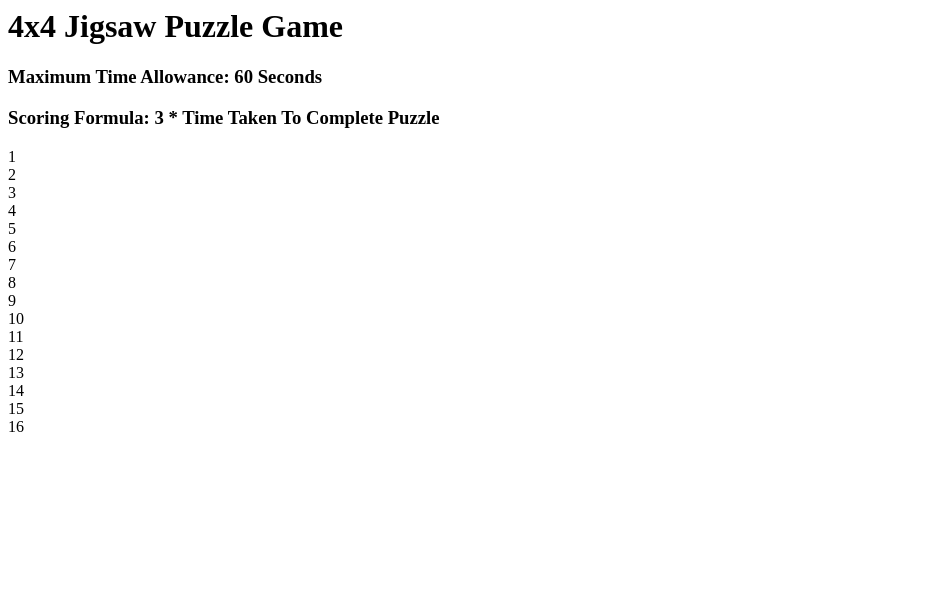
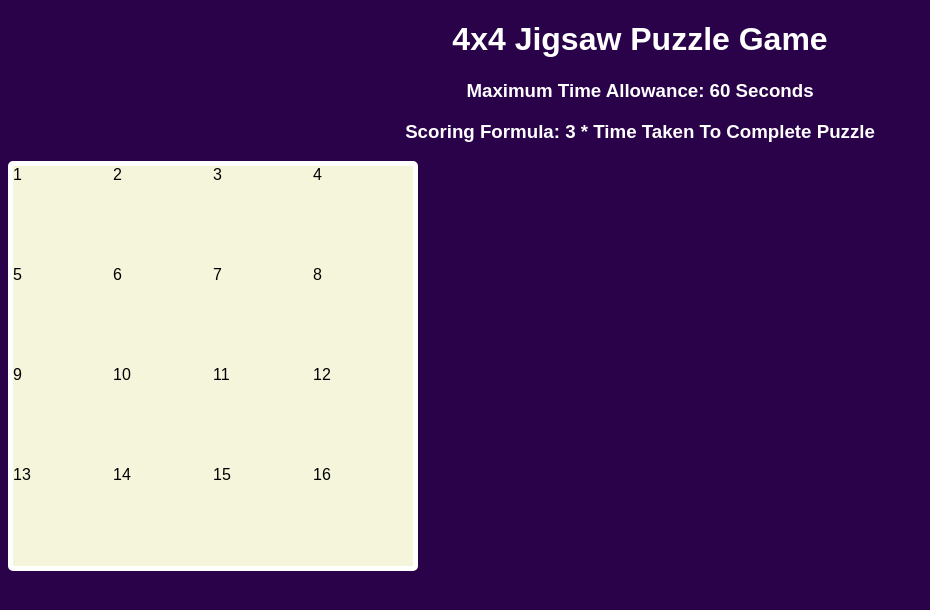
Before and after one commit to ahmedfayazyousuf/TheHangingHouseTesting, a plain HTML site: page JigsawHTML.html in a window 1280 px wide. Shown: the whole page, without its empty margins (0-930 px from the left). Drawn offline with Linux system fonts and the light colour scheme.

Commit message:
styling
changes made to html and styling

```diff
--- a/JigsawHTML.html
+++ b/JigsawHTML.html
@@ -1,10 +1,8 @@
-<DOCTYPE html>
+<!DOCTYPE html>
 <html>
     <head>
-        <title>
-            Jigsaw Puzzle Game - The Hanging House
-            <link rel="stylesheet" type="text/css" href="JigsawStyle.css">
-        </title>
+        <title>Jigsaw Puzzle Game</title>
+        <link rel="stylesheet" href="JigsawStyle.css">
     </head>
     <body>
         <h1>4x4 Jigsaw Puzzle Game</h1>
--- a/JigsawStyle.css
+++ b/JigsawStyle.css
@@ -1,3 +1,30 @@
 body{
-    background-color: red;
+    background-color: #29024a;
 }
+#jigsaw{
+    align-items: center;
+    text-align: center;
+}
+#puzzle_grid{
+    width: 400px;
+    height: 400px;
+    border: 5px solid white;
+    border-radius: 5px;
+    display: grid;
+    grid-template-columns: auto auto auto auto;
+    background-color:beige;
+}
+h1{
+    color: white;
+    font-family:Arial, Helvetica, sans-serif;
+    text-align: center;
+}
+h3{
+    font-family:Arial, Helvetica, sans-serif;
+    color: white;
+    text-align: center;
+}
+body{
+    font-family:Arial, Helvetica, sans-serif;
+    align-items: center;
+}
```
